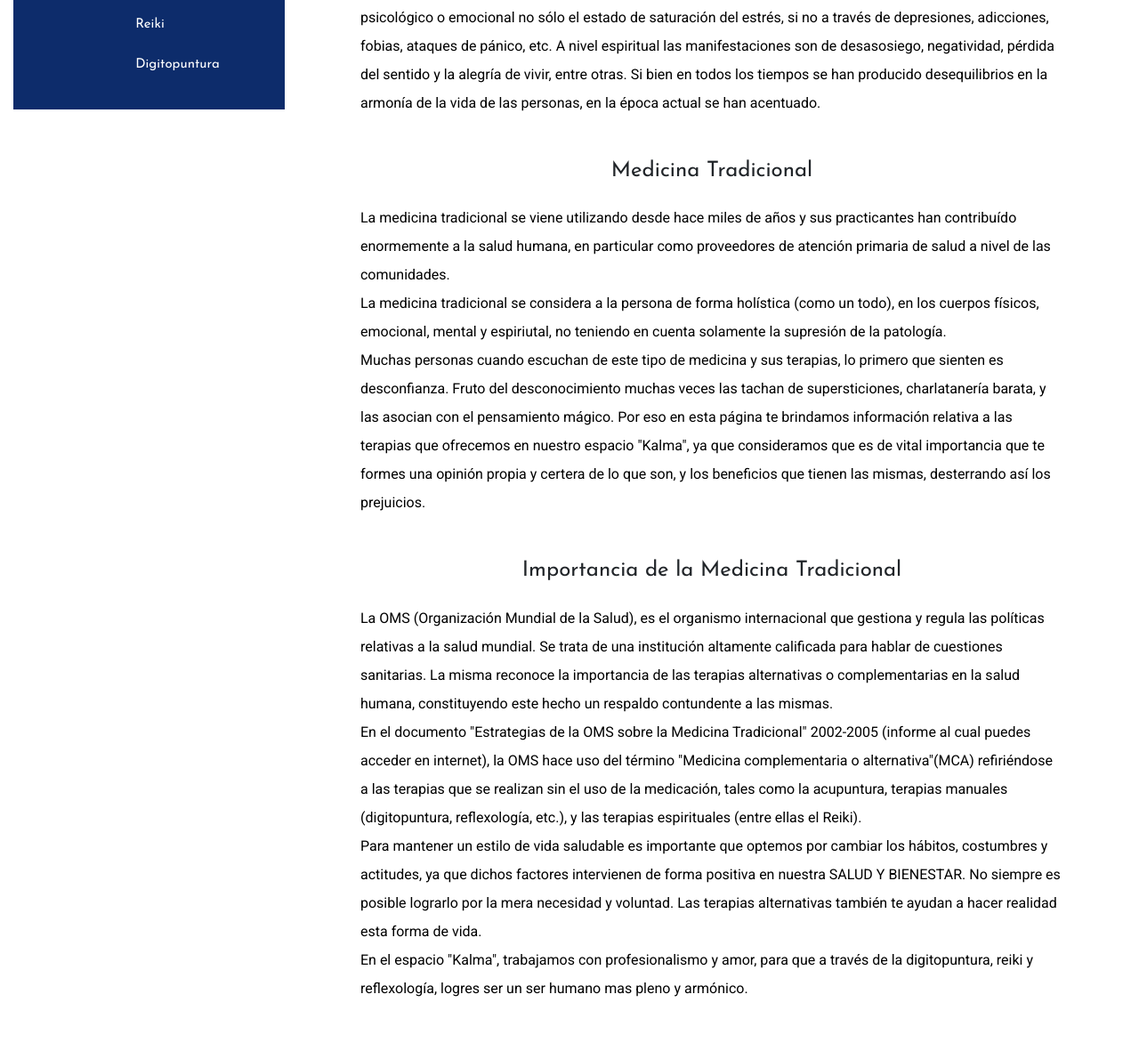
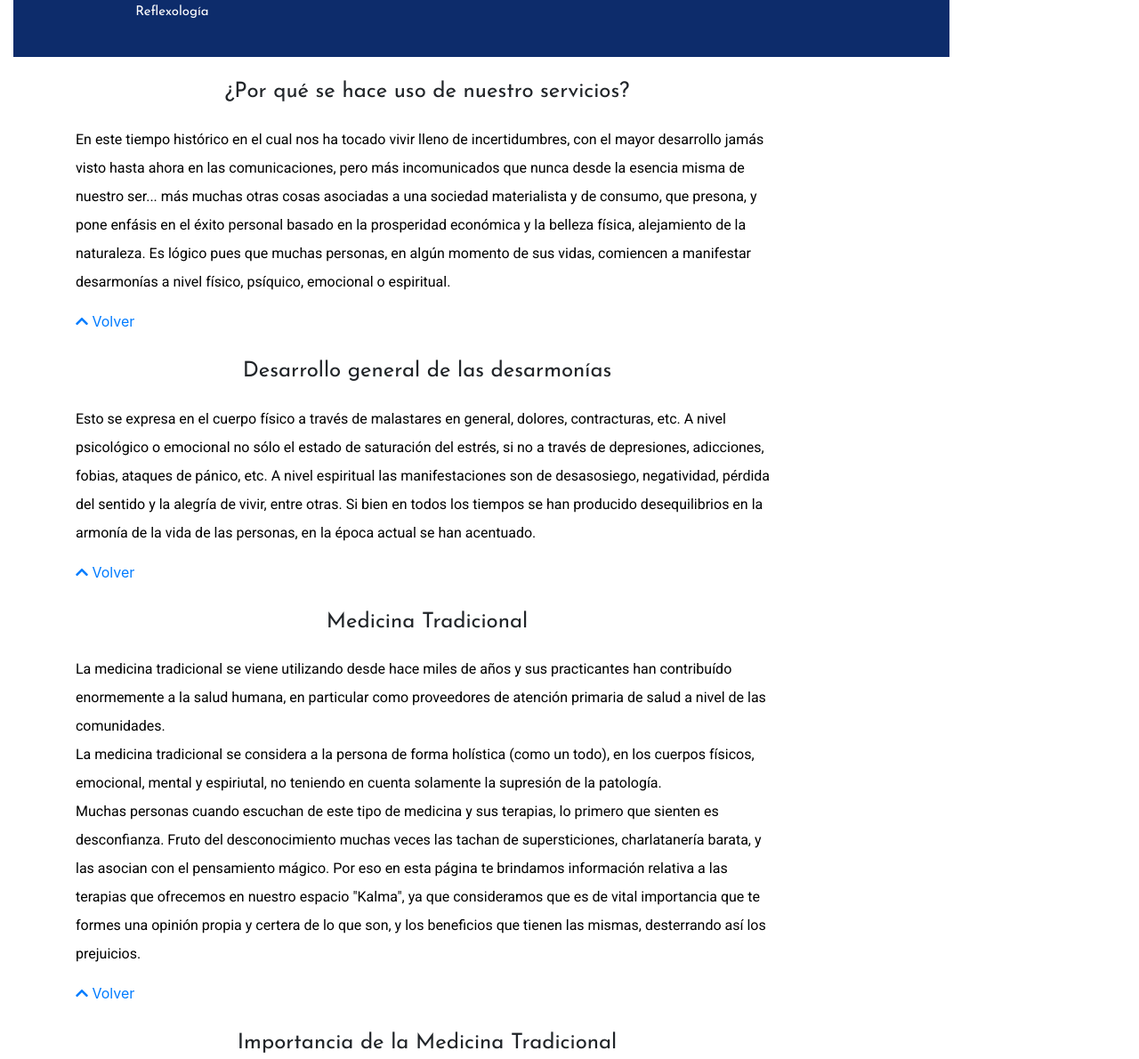
Before and after one commit to fdsosa/kalma, a website: page src/index.html in a window 1280 px wide. Shown: the part 1220-2410 px from the top of the page at 89% size. Drawn offline with nearby package versions, Linux system fonts and the light colour scheme; files that its build step writes are made by us from their sources.

Commit message:
Added menu section and added some styles

```diff
--- a/src/index.html
+++ b/src/index.html
@@ -1,9 +1,9 @@
 <!DOCTYPE html>
 <html>
 <head>
-	<include src="head-styles"></include>
 	<include src="head-frameworks"></include>
 	<include src="head-metatags"></include>
+	<include src="head-styles"></include>
 	<title>Kalma</title>
 </head>
 <body>
@@ -42,8 +42,8 @@
 	<!-- CONTENT-->
 	<div class="container-fluid mt-lg-4" id="gridInfo">
 		<div class="row">
-			<div class="col-3 boxMenu">
-				<div class="row">
+			<div class="col-3 col-sm-10 boxMenu">
+				<div class="row" id="menuSection">
 					<h4>Menú</h4>
 					<ul>
 						<li><a href="#nuestServ">Nuestro Servicio</a></li>
@@ -53,16 +53,16 @@
 					</ul>
 				</div>
 				<div class="row">
-					<h4>Servicios</h4>
-					<ul>
-						<li><a href="reflexologia.html">Reflexologia</a></li>
-						<li><a href="reiki.html">Reiki</a></li>
-						<li><a href="digitopuntura.html">Digitopuntura</a></li>
-					</ul>
-				</div>
+						<h4>Servicios</h4>
+						<ul>
+							<li><a href="digitopuntura.html">Digitopuntura</a></li>
+							<li><a href="reiki.html">Reiki</a></li>
+							<li><a href="reflexologia.html">Reflexología</a></li>
+						</ul>
+					</div>
 			</div>
 
-			<div class="col-9">
+			<div class="col-9 contentInfo">
 				<div class="row">
 					<div class="col-lg-10 offset-lg-1 boxInfo" id="nuestServ">
 						<h4>¿Por qué se hace uso de nuestro servicios?</h4>
@@ -73,6 +73,12 @@
 								la belleza física, alejamiento de la naturaleza. Es lógico pues que muchas personas, en algún momento
 								de sus vidas, comiencen a manifestar desarmonías a nivel físico, psíquico, emocional o espiritual.
 						</p>
+						<section>
+							<a href="#nav">
+								<i class="fas fa-chevron-up"></i>
+								<span>Volver</span>
+							</a>
+						</section>
 					</div>
 				</div>
 				<div class="row">
@@ -84,6 +90,12 @@
 							negatividad, pérdida del sentido y la alegría de vivir, entre otras. Si bien en todos los tiempos se
 							han producido desequilibrios en la armonía de la vida de las personas, en la época actual se han acentuado.
 						</p>
+						<section>
+							<a href="#nav">
+								<i class="fas fa-chevron-up"></i>
+								<span>Volver</span>
+							</a>
+						</section>
 					</div>
 				</div>
 				<div class="row">
@@ -100,6 +112,12 @@
 							espacio "Kalma", ya que consideramos que es de vital importancia que te formes una opinión propia y
 							certera de lo que son, y los beneficios que tienen las mismas, desterrando así los prejuicios.
 						</p>
+						<section>
+							<a href="#nav">
+								<i class="fas fa-chevron-up"></i>
+								<span>Volver</span>
+							</a>
+						</section>
 					</div>
 				</div>
 				<div class="row">
@@ -120,6 +138,12 @@
 							amor, para que a través de la digitopuntura, reiki y reflexología, logres ser un ser  humano mas pleno y
 							armónico.
 						</p>
+						<section>
+							<a href="#nav">
+								<i class="fas fa-chevron-up"></i>
+								<span>Volver</span>
+							</a>
+						</section>
 					</div>
 				</div>
 			</div>
```
